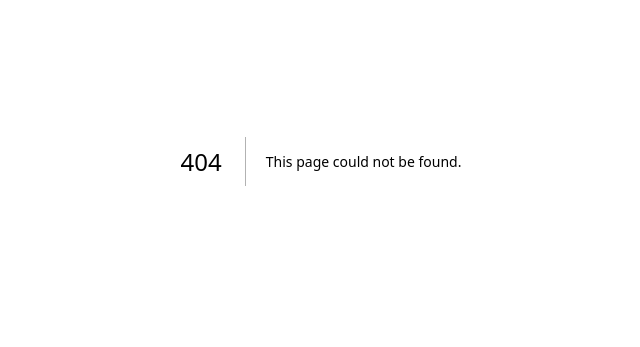
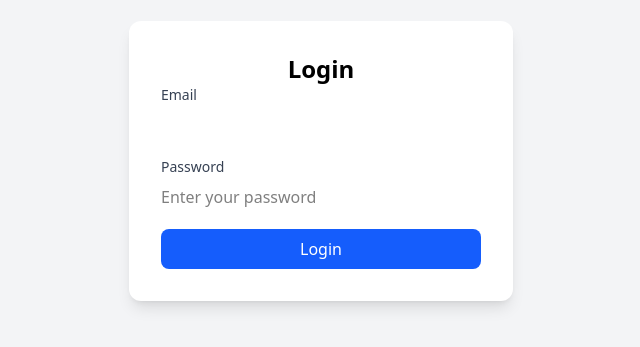
Before and after one commit to Jubing01/POS_DNEPAL, a Next.js app: page /login in a window 1280 px wide. Before the commit this address had no page. Shown: the part 239-586 px from the top of the page, without its empty margins (319-959 px from the left). Built offline with nearby package versions, Linux system fonts and the light colour scheme.

Commit message:
feat(loginpage): wokred on html, css of login page and with authentication

```diff
--- /dev/null
+++ b/app/login/page.tsx
@@ -0,0 +1,41 @@
+//@ts-nocheck
+'use client'
+import { useState } from "react";
+
+export default function Login(){
+    const [ email, setEmail ] = useState("")
+    const [ password, setPassword ] = useState("")
+
+    const handleLogin = (event) => {
+        event.preventDefault()
+        console.log(email, password);
+
+    }
+
+    return (
+        <div className="min-h-screen flex items-center justify-center bg-gray-100">
+            <div className="bg-white p-8 rounded-xl shadow-lg w-96">
+                <h2 className="text-2xl font-semibold text-center">Login </h2>
+
+            <form className="space-y-5" onSubmit={handleLogin}>
+
+                <div className="flex flex-col space-y-2">
+                    <label className="text-sm font-medium text-gray-700"> Email</label>
+                    <input type="email" name="email" placeholder="" required onChange={(event) => setEmail(event.target.value)}/>
+                </div>
+
+                <div className="flex flex-col space-y-2">
+                    <label className="text-sm font-medium text-gray-700">Password</label>
+                    <input type="password" name="password" placeholder="Enter your password" required onChange={(event) => setPassword(event.target.value)}/>
+                </div>
+
+                <button type="submit" className="w-full bg-blue-600 text-white py-2 rounded-lg hover:bg-blue-700 transition" >Login</button>
+            </form>
+
+            </div>
+
+        </div>
+    );
+
+
+}
```
